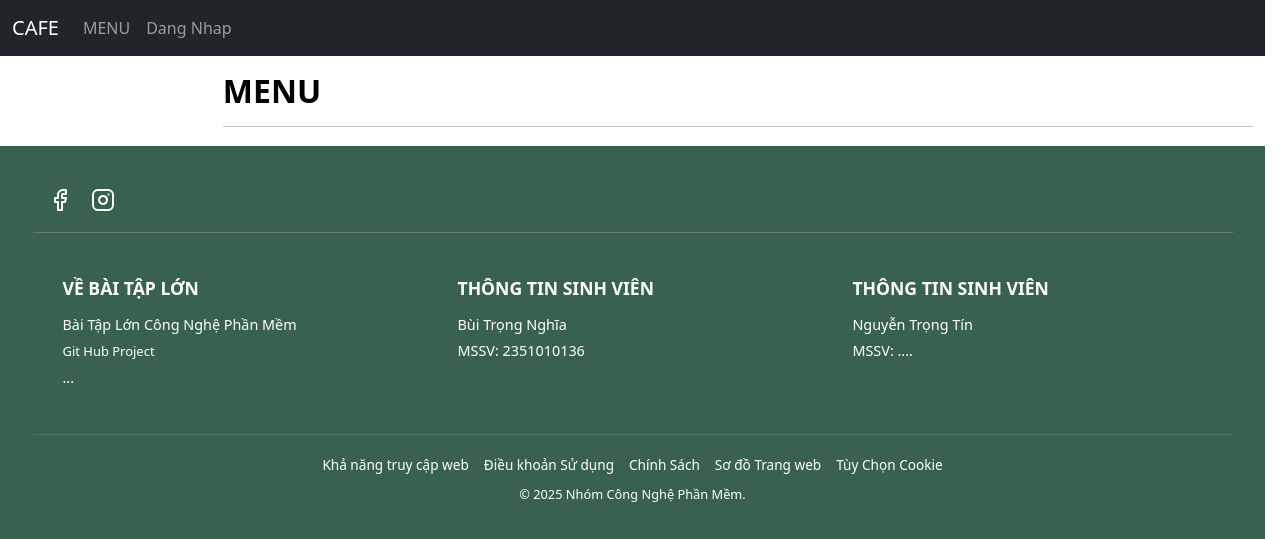
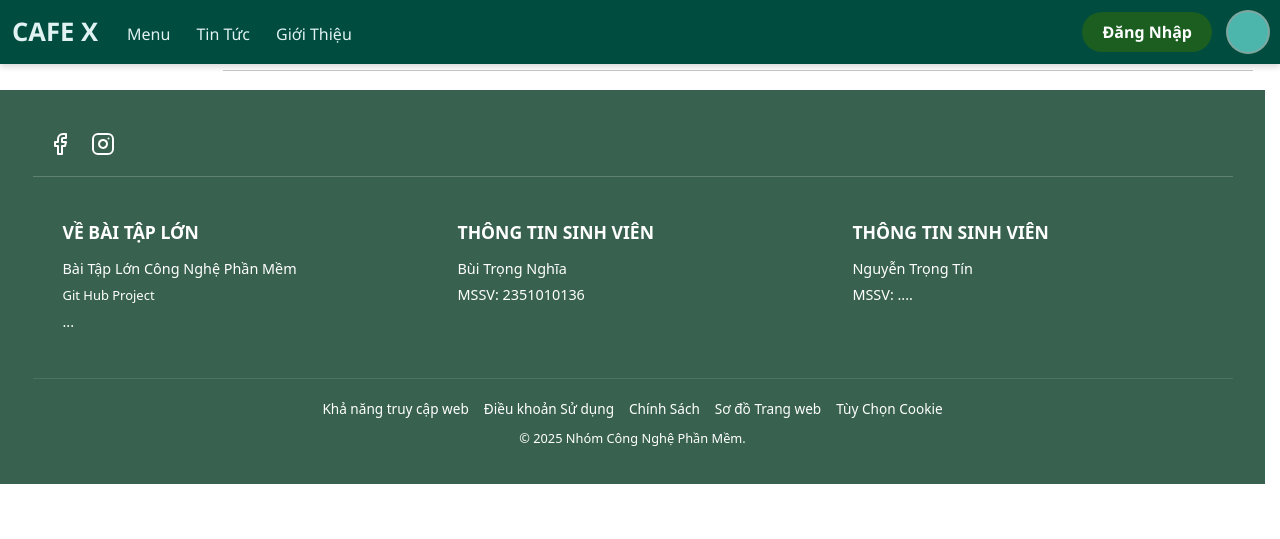
Before and after one commit to nguyentin05/cafe-management, a Python web app: template app/templates/main/menu.html in a window 1280 px wide. Shown: the top 539 px of the page. Run offline with Jinja, Linux system fonts and the light colour scheme; the template is opened without the code that fills it, so the values that code supplies are empty.

Commit message:
Update header-main and css-linking in base-main

```diff
--- /dev/null
+++ b/app/static/css/layout/header/header-main.css
@@ -0,0 +1,84 @@
+#mainNav {
+    background-color: #004d40 !important;
+    box-shadow: 0 3px 6px rgba(0,0,0,0.15);
+    font-family: 'Segoe UI', Tahoma, Geneva, Verdana, sans-serif;
+}
+#mainNav .navbar-nav .nav-item {
+    display: flex;
+    align-items: center;
+}
+
+#mainNav .nav-link, #mainNav .navbar-brand {
+    color: #e0f2f1 !important;
+    font-weight: 500;
+    transition: color 0.3s ease;
+}
+
+#mainNav .navbar-brand {
+    font-size: 1.6rem;
+    font-weight: 700;
+}
+#mainNav .menu-link {
+    position: relative;
+    text-decoration: none;
+    padding-bottom: 5px;
+    transition: color 0.3s ease, transform 0.2s ease;
+    margin: 0 5px;
+}
+.menu-link:hover {
+    color: #c5e1a5 !important;
+    background-color: transparent !important;
+    transform: translateY(-1px);
+}
+
+.menu-link::after {
+    content: '';
+    position: absolute;
+    width: 0;
+    height: 3px;
+    bottom: 0;
+    left: 50%;
+    background-color: #c5e1a5;
+    visibility: hidden;
+    transition: all 0.3s ease-in-out;
+    transform: translateX(-50%);
+}
+
+.menu-link:hover::after {
+    visibility: visible;
+    width: 100%;
+}
+.signin-btn {
+    background-color: #1b5e20 !important;
+    border: none !important;
+    font-weight: 600;
+    color: #ffffff !important;
+    padding: 8px 20px !important;
+    transition: all 0.2s ease-in-out;
+}
+.signin-btn:hover {
+    background-color: #2e7d32 !important;
+    transform: translateY(-1px);
+}
+.user-icon-circle {
+    width: 40px;
+    height: 40px;
+    border-radius: 50%;
+    background-color: #4db6ac;
+    display: flex;
+    align-items: center;
+    justify-content: center;
+    font-size: 1.2rem;
+    cursor: pointer;
+    box-shadow: 0 0 0 2px rgba(255, 255, 255, 0.5);
+    transition: all 0.2s ease-in-out;
+}
+.icon-hover:hover {
+    opacity: 0.8;
+    transform: scale(1.05);
+    transition: all 0.2s ease-in-out;
+    cursor: pointer;
+}
+.notification-badge, .cartCounter {
+    display: none !important;
+}
--- a/app/templates/layout/base/base-main.html
+++ b/app/templates/layout/base/base-main.html
@@ -5,6 +5,7 @@
     <link href="https://fonts.googleapis.com/css2?family=Montserrat:wght@500;600&display=swap" rel="stylesheet">
 <link rel="stylesheet" href="{{ url_for('static', filename='css/layout/footer.css')}}">
     <link rel="stylesheet" href="{{ url_for('static', filename='css/pages/main.css')}}">
+<link rel="stylesheet" href="{{ url_for('static', filename='css/pages/header-main.css')}}">
 {% endblock %}
 
 {% block js %}
--- a/app/templates/layout/header/header-main.html
+++ b/app/templates/layout/header/header-main.html
@@ -1,41 +1,54 @@
-<nav class="navbar navbar-expand-sm navbar-dark bg-dark">
+<header>
+    <nav class="navbar navbar-expand-lg navbar-dark fixed-top" id="mainNav">
         <div class="container-fluid">
-        <a class="navbar-brand" href="{{ url_for('main.home') }}">CAFE</a>
-        <button class="navbar-toggler" type="button" data-bs-toggle="collapse" data-bs-target="#mynavbar">
+
+            <a class="navbar-brand text-uppercase fw-bold" href="{{ url_for('index') }}">
+                <i class="fas fa-seedling"></i> CAFE X
+            </a>
+
+            <button class="navbar-toggler" type="button" data-bs-toggle="collapse" data-bs-target="#mynavbar" aria-controls="mynavbar" aria-expanded="false" aria-label="Toggle navigation">
                 <span class="navbar-toggler-icon"></span>
             </button>
+
             <div class="collapse navbar-collapse" id="mynavbar">
-            <ul class="navbar-nav me-auto">
+
+                <ul class="navbar-nav me-auto mb-2 mb-lg-0">
                     <li class="nav-item">
-                    <a class="nav-link" href="{{ url_for('main.menu') }}">MENU</a>
+                        <a class="nav-link menu-link" href="{{ url_for('menu') }}">Menu</a>
                     </li>
-                {% if current_user.is_authenticated and current_user.is_customer %}
-                <li>
-                    <a class="nav-link" href="">Thong bao</a>
+                    <li class="nav-item">
+                        <a class="nav-link menu-link" href="{{ url_for('news') }}">Tin Tức</a>
                     </li>
-                <li>
-                    <a class="nav-link " href="{{ url_for('customer.cart') }}">Gio Hang <span class="cartCounter">{{ cart_stats.total_quantity }}</span></a>
+                    <li class="nav-item">
+                        <a class="nav-link menu-link" href="{{ url_for('about') }}">Giới Thiệu</a>
                     </li>
-                <li class="nav-item dropdown">
-                    <a class="nav-link" href="#" role="button" data-bs-toggle="dropdown">{{ current_user.fullname }}</a>
-                    <ul class="dropdown-menu">
-                        <li><a class="dropdown-item" href="{{ url_for('customer.info') }}">information</a></li>
-                        <li><a class="dropdown-item" href="#">history</a></li>
-                        <li><a class="dropdown-item" href="{{ url_for('auth.signout') }}">log out</a></li>
                 </ul>
+
+                <ul class="navbar-nav ms-auto mb-2 mb-lg-0 align-items-lg-center">
+
+                    <li class="nav-item nav-icon-item me-2">
+                        <a class="nav-link icon-hover p-2" href="{{ url_for('notifications') }}" title="Thông báo">
+                            <i class="fas fa-bell"></i>
+                        </a>
                     </li>
-                {% endif %}
-                {% if current_user.is_authenticated and current_user.is_employee %}
-                <li>
-                    <a class="nav-link " href="{{ url_for('employee_web.dashboard') }}">Dashboard</a>
+
+                    <li class="nav-item me-lg-4 nav-icon-item">
+                        <a class="nav-link icon-hover p-2" href="{{ url_for('cart') }}" title="Giỏ Hàng">
+                            <i class="fas fa-shopping-cart"></i>
+                        </a>
                     </li>
-                {% endif %}
-                {% if not current_user.is_authenticated %}
-                <li>
-                    <a class="nav-link " href="{{ url_for('auth.signin') }}">Dang Nhap</a>
+
+                    <li class="nav-item">
+                        <a class="btn btn-primary rounded-pill px-4 signin-btn" href="{{ url_for('login') }}">Đăng Nhập</a>
                     </li>
-                {% endif %}
+
+                    <li class="nav-item ms-3 nav-icon-item">
+                        <div class="user-icon-circle icon-hover" onclick="alert('Chức năng Tài khoản')">
+                            <i class="fas fa-user text-light"></i>
+                        </div>
+                    </li>
                 </ul>
             </div>
         </div>
     </nav>
+</header>
```
Lines whose indentation alone changed are shown as unchanged.
